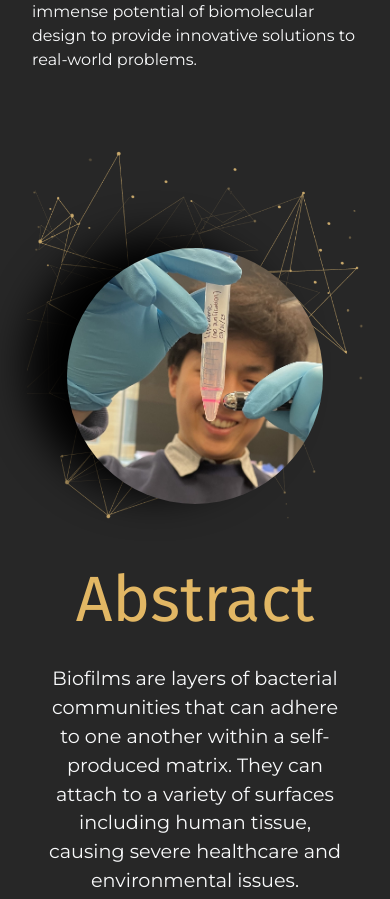
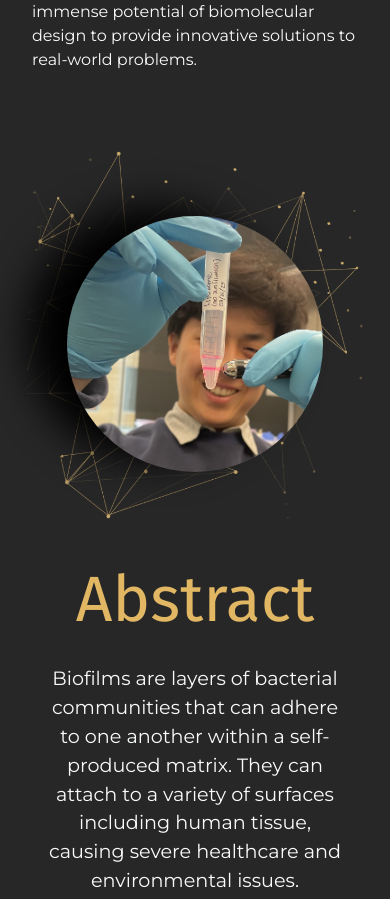
Before and after one commit to biomod2023/biomod2023, a Vue app: page / in a window 390 px wide. Shown: the part 1340-2239 px from the top of the page. Built offline with nearby package versions, Linux system fonts and the light colour scheme; what oh-vue-icons, vue-window-size would draw is missing.

Commit message:
Adjust padding to make abstract image look better on mobile

```diff
--- a/src/views/HomeView.vue
+++ b/src/views/HomeView.vue
@@ -60,8 +60,8 @@ const scrollToTop = () => {
     <div
       class="flex flex-col xl:flex-row items-center justify-around lg:pb-20 xl:py-20 px-10 lg:mt-10 xl:bg-[url('../assets/homepage/abstract_bg.png')] bg-no-repeat bg-[23%_3%]">
       <div
-        class="xl:basis-1/2 pb-12 lg:pb-32 md:mt-12 lg:mt-0 xl:mt-10 pt-32 lg:pt-36 h-full px-10 md:px-32 xl:px-20 bg-[url('../assets/homepage/abstract_image_bg.png')] bg-no-repeat bg-cover bg-[50%_50%] xl:bg-[45%_50%]">
-        <div class="m-auto w-64 h-64 lg:w-[30rem] lg:h-[30rem] drop-shadow-[-40px_-10px_20px_rgba(0,0,0,1)]">
+        class="xl:basis-1/2 pb-20 lg:pb-32 md:mt-12 lg:mt-0 xl:mt-10 pt-24 lg:pt-36 h-full px-10 md:px-32 xl:px-20 bg-[url('../assets/homepage/abstract_image_bg.png')] bg-no-repeat bg-cover bg-[50%_50%] xl:bg-[45%_50%]">
+        <div class="m-auto w-64 h-64 md:w-80 md:h-80 lg:w-[30rem] lg:h-[30rem] drop-shadow-[-40px_-10px_20px_rgba(0,0,0,1)]">
           <img src="../assets/homepage/abstract_graphic.jpg" alt="BIOMOD team member holding up a test tube"
             class="rounded-full" />
         </div>
```
